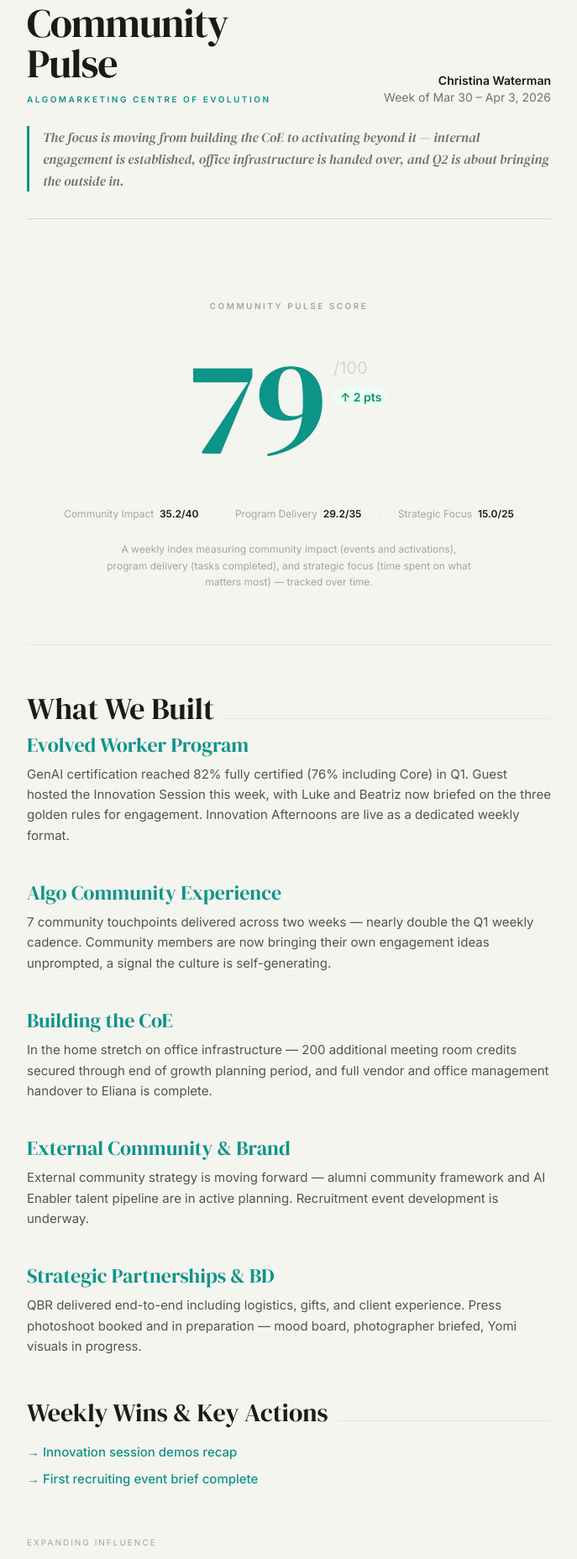
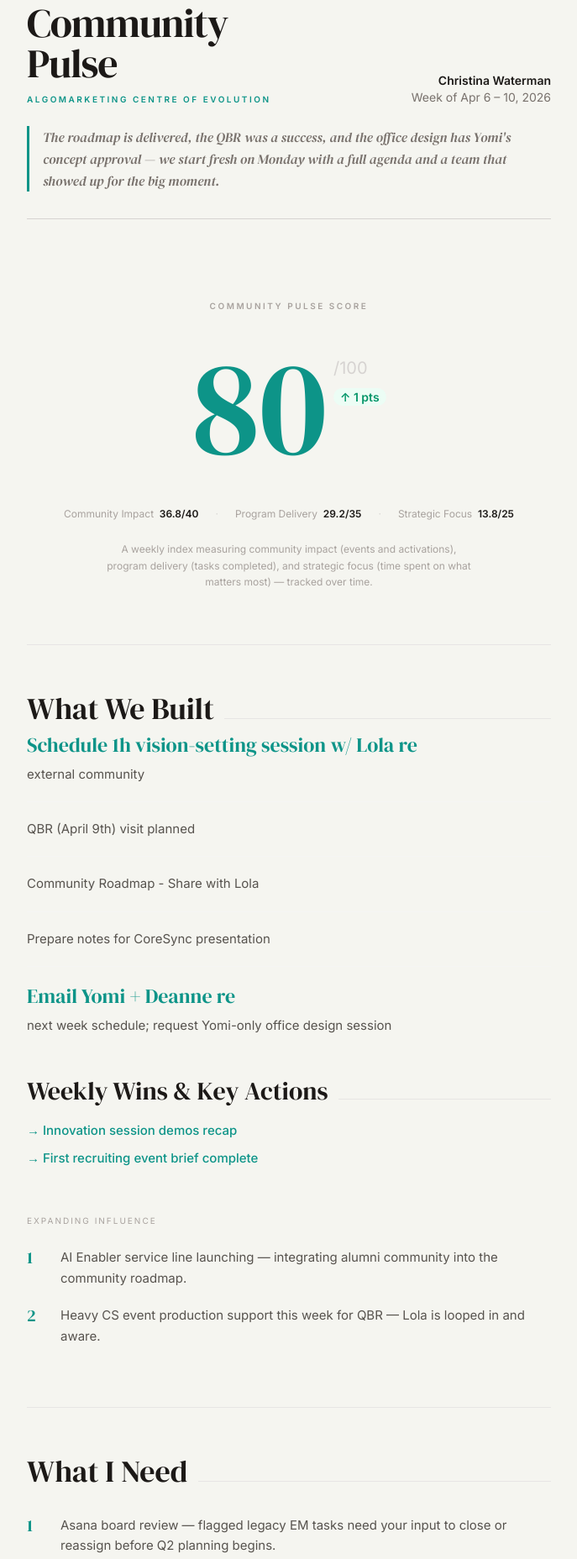
Before and after one commit to uxmarketinglab/algomarketing-dashboard, a plain HTML site: page index.html in a window 1280 px wide. Shown: the part 84-1940 px from the top of the page at 84% size, without its empty margins (296-983 px from the left). Drawn offline with nearby package versions, Linux system fonts and the light colour scheme.

Commit message:
Week of Apr 6-10
Co-Authored-By: Claude Sonnet 4.6 <noreply@anthropic.com>

```diff
--- a/index.html
+++ b/index.html
@@ -3,7 +3,7 @@
 <head>
   <meta charset="UTF-8" />
   <meta name="viewport" content="width=device-width, initial-scale=1.0" />
-  <title>Community Pulse · Mar 30 – Apr 3, 2026</title>
+  <title>Community Pulse · Apr 6 – 10, 2026</title>
   <script src="https://cdn.tailwindcss.com"></script>
   <script>
     tailwind.config = {
@@ -50,7 +50,7 @@
       </div>
       <div class="text-right leading-snug">
         <p class="text-sm font-semibold text-ink">Christina Waterman</p>
-        <p class="text-sm text-stone-500">Week of Mar 30 – Apr 3, 2026</p>
+        <p class="text-sm text-stone-500">Week of Apr 6 – 10, 2026</p>
       </div>
     </div>
     <script>
@@ -76,7 +76,7 @@
     <!-- Editor's note -->
 
     <p class="mt-6 font-serif italic text-stone-500 text-base leading-relaxed border-l-[3px] border-teal pl-4">
-      The focus is moving from building the CoE to activating beyond it — internal engagement is established, office infrastructure is handed over, and Q2 is about bringing the outside in.
+      The roadmap is delivered, the QBR was a success, and the office design has Yomi&#39;s concept approval — we start fresh on Monday with a full agenda and a team that showed up for the big moment.
     </p>
 
 
@@ -94,12 +94,12 @@
 
       <!-- The number — magazine cover style -->
       <div class="flex items-start justify-center gap-2">
-        <span class="font-serif leading-none text-teal" style="font-size: clamp(6rem, 20vw, 10rem);">79</span>
+        <span class="font-serif leading-none text-teal" style="font-size: clamp(6rem, 20vw, 10rem);">80</span>
         <div class="pt-5 text-left">
           <span class="text-xl text-stone-300 font-light">/100</span>
           <div class="mt-2">
 
-            <span class="text-sm font-semibold text-emerald-600 bg-emerald-50 px-2 py-0.5 rounded-full">↑ 2 pts</span>
+            <span class="text-sm font-semibold text-emerald-600 bg-emerald-50 px-2 py-0.5 rounded-full">↑ 1 pts</span>
 
           </div>
         </div>
@@ -107,11 +107,11 @@
 
       <!-- Score breakdown — minimal stat row -->
       <div class="mt-10 flex flex-wrap justify-center gap-x-5 gap-y-3 text-xs text-stone-400">
-        <span>Community Impact &nbsp;<strong class="text-ink font-semibold">35.2/40</strong></span>
+        <span>Community Impact &nbsp;<strong class="text-ink font-semibold">36.8/40</strong></span>
         <span class="text-stone-300">·</span>
         <span>Program Delivery &nbsp;<strong class="text-ink font-semibold">29.2/35</strong></span>
         <span class="text-stone-300">·</span>
-        <span>Strategic Focus &nbsp;<strong class="text-ink font-semibold">15.0/25</strong></span>
+        <span>Strategic Focus &nbsp;<strong class="text-ink font-semibold">13.8/25</strong></span>
       </div>
 
       <!-- Score description -->
@@ -132,40 +132,37 @@
 
         <div class="pb-5 border-b border-stone-100 last:border-b-0 last:pb-0">
 
-          <h3 class="font-serif text-2xl text-teal leading-tight mb-2">Evolved Worker Program</h3>
-          <p class="text-stone-600 leading-relaxed text-[15px]">GenAI certification reached 82% fully certified (76% including Core) in Q1. Guest hosted the Innovation Session this week, with Luke and Beatriz now briefed on the three golden rules for engagement. Innovation Afternoons are live as a dedicated weekly format.</p>
+          <h3 class="font-serif text-2xl text-teal leading-tight mb-2">Schedule 1h vision-setting session w/ Lola re</h3>
+          <p class="text-stone-600 leading-relaxed text-[15px]">external community</p>
 
         </div>
 
 
         <div class="pb-5 border-b border-stone-100 last:border-b-0 last:pb-0">
 
-          <h3 class="font-serif text-2xl text-teal leading-tight mb-2">Algo Community Experience</h3>
-          <p class="text-stone-600 leading-relaxed text-[15px]">7 community touchpoints delivered across two weeks — nearly double the Q1 weekly cadence. Community members are now bringing their own engagement ideas unprompted, a signal the culture is self-generating.</p>
+          <p class="text-stone-600 leading-relaxed text-[15px]">QBR (April 9th) visit planned</p>
 
         </div>
 
 
         <div class="pb-5 border-b border-stone-100 last:border-b-0 last:pb-0">
 
-          <h3 class="font-serif text-2xl text-teal leading-tight mb-2">Building the CoE</h3>
-          <p class="text-stone-600 leading-relaxed text-[15px]">In the home stretch on office infrastructure — 200 additional meeting room credits secured through end of growth planning period, and full vendor and office management handover to Eliana is complete.</p>
+          <p class="text-stone-600 leading-relaxed text-[15px]">Community Roadmap - Share with Lola</p>
 
         </div>
 
 
         <div class="pb-5 border-b border-stone-100 last:border-b-0 last:pb-0">
 
-          <h3 class="font-serif text-2xl text-teal leading-tight mb-2">External Community &amp; Brand</h3>
-          <p class="text-stone-600 leading-relaxed text-[15px]">External community strategy is moving forward — alumni community framework and AI Enabler talent pipeline are in active planning. Recruitment event development is underway.</p>
+          <p class="text-stone-600 leading-relaxed text-[15px]">Prepare notes for CoreSync presentation</p>
 
         </div>
 
 
         <div class="pb-5 border-b border-stone-100 last:border-b-0 last:pb-0">
 
-          <h3 class="font-serif text-2xl text-teal leading-tight mb-2">Strategic Partnerships &amp; BD</h3>
-          <p class="text-stone-600 leading-relaxed text-[15px]">QBR delivered end-to-end including logistics, gifts, and client experience. Press photoshoot booked and in preparation — mood board, photographer briefed, Yomi visuals in progress.</p>
+          <h3 class="font-serif text-2xl text-teal leading-tight mb-2">Email Yomi + Deanne re</h3>
+          <p class="text-stone-600 leading-relaxed text-[15px]">next week schedule; request Yomi-only office design session</p>
 
         </div>
 
@@ -203,12 +200,12 @@
 
           <li class="flex items-start gap-5">
             <span class="font-serif text-teal text-xl leading-tight w-5 flex-shrink-0 select-none">1</span>
-            <span class="text-stone-600 leading-relaxed text-[15px]">Rockstaar collaboration underway — shaping the Evolved Worker tone of voice and talent brand positioning alongside the marketing team.</span>
+            <span class="text-stone-600 leading-relaxed text-[15px]">AI Enabler service line launching — integrating alumni community into the community roadmap.</span>
           </li>
 
           <li class="flex items-start gap-5">
             <span class="font-serif text-teal text-xl leading-tight w-5 flex-shrink-0 select-none">2</span>
-            <span class="text-stone-600 leading-relaxed text-[15px]">AI Enabler service line launching — integrating alumni community and contractor talent pipeline into the community roadmap.</span>
+            <span class="text-stone-600 leading-relaxed text-[15px]">Heavy CS event production support this week for QBR — Lola is looped in and aware.</span>
           </li>
 
         </ol>
@@ -228,12 +225,12 @@
 
         <li class="flex items-start gap-5">
           <span class="font-serif text-teal text-xl leading-tight w-5 flex-shrink-0 select-none">1</span>
-          <span class="text-stone-600 leading-relaxed text-[15px]">A 1-hour working session on the community roadmap after Wednesday delivery</span>
+          <span class="text-stone-600 leading-relaxed text-[15px]">Asana board review — flagged legacy EM tasks need your input to close or reassign before Q2 planning begins.</span>
         </li>
 
         <li class="flex items-start gap-5">
           <span class="font-serif text-teal text-xl leading-tight w-5 flex-shrink-0 select-none">2</span>
-          <span class="text-stone-600 leading-relaxed text-[15px]">Begin procurement conversations for the targeted floor expansion and headcount growth.</span>
+          <span class="text-stone-600 leading-relaxed text-[15px]">Monday roadmap session scheduled — ready to align on Q2 priorities and community segment sequencing.</span>
         </li>
 
       </ol>
@@ -247,7 +244,7 @@
         <div class="h-px flex-1 bg-stone-200 mt-1"></div>
       </div>
 
-      <p class="text-stone-600 leading-relaxed text-[15px] max-w-xl">The room is settling into its own rhythm. Spring brought a shift in energy — the EM transition closed quietly, the community absorbed it without missing a beat, and members are now bringing their own ideas to the table without being asked. QBR week tested the full range of the role and held. Going into Q2, the foundation is solid and the focus is moving outward.</p>
+      <p class="text-stone-600 leading-relaxed text-[15px] max-w-xl">The QBR day became something more than a client event. From the luncheon to the press photoshoot, almost the entire team participated — and what started as a scheduled shoot turned into an impromptu innovation session. Going into Q2, the foundation is solid, the community roadmap is in review, and the team is ready to move from building to showcasing.</p>
     </section>
 
   </main>
@@ -265,7 +262,7 @@
     <div class="h-px bg-stone-300 mb-4"></div>
     <div class="flex justify-between items-center text-[10px] uppercase tracking-[0.15em] text-stone-400">
       <span>Community Pulse · Christina Waterman</span>
-      <span>Mar 30 – Apr 3, 2026</span>
+      <span>Apr 6 – 10, 2026</span>
     </div>
   </footer>
 
```
Also changed, not shown: 1 other file.
